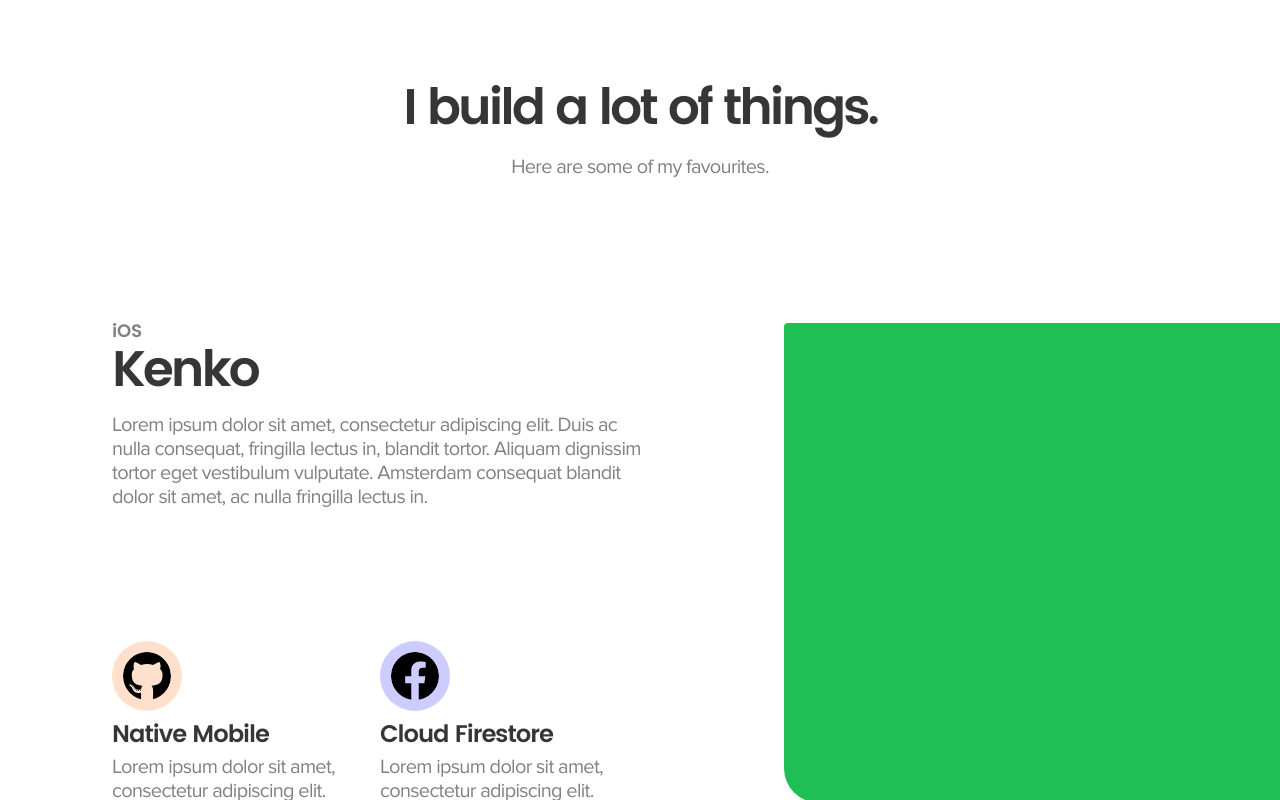
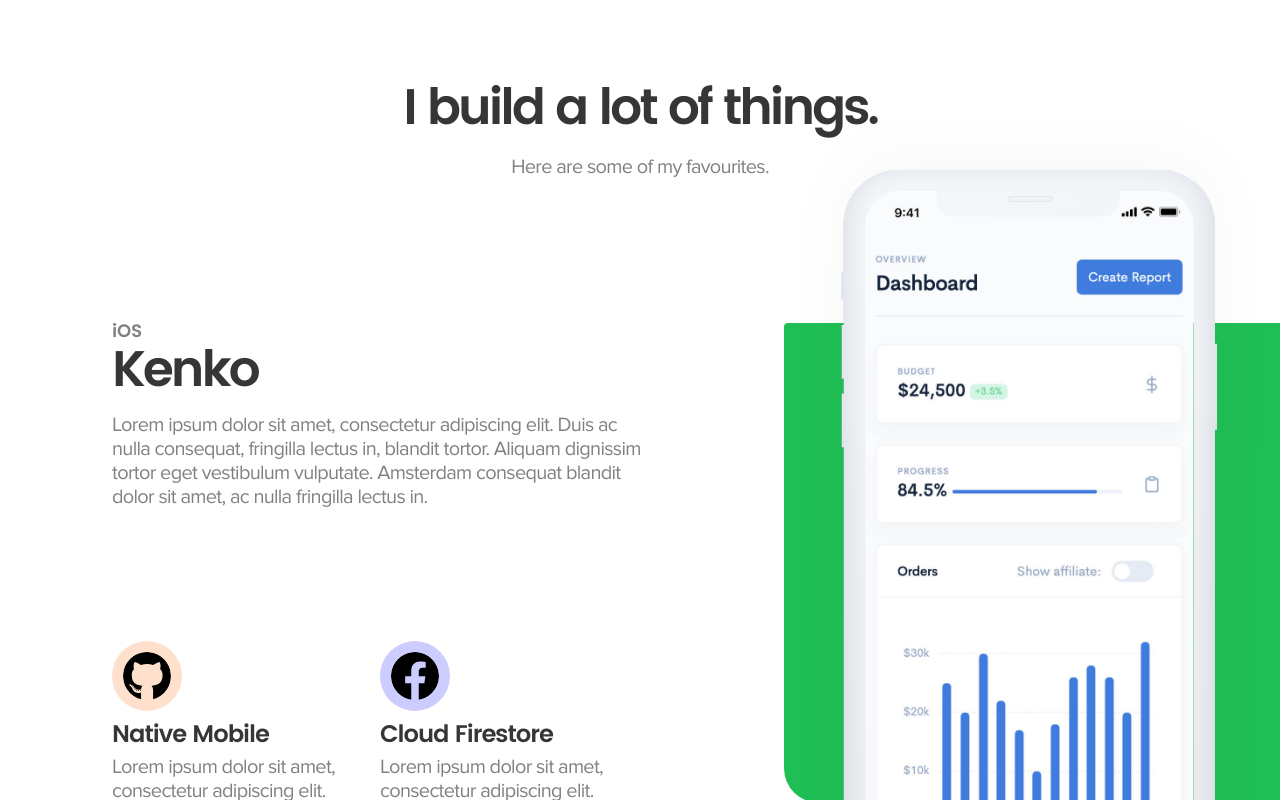
Before and after one commit to RyanWirth/portfolio, a Svelte app: page / in a window 1280 px wide. Shown: the part 3760-4560 px from the top of the page. Built offline with nearby package versions, Linux system fonts and the light colour scheme.

Commit message:
Add Device component

```diff
--- /dev/null
+++ b/src/components/Device.svelte
@@ -0,0 +1,32 @@
+<style type="text/scss">
+  div {
+    position: absolute;
+    top: 50%;
+    left: 50%;
+    width: 100%;
+    transform: translate(-50%, -50%);
+  }
+
+  img {
+    position: absolute;
+  }
+
+  .device__frame {
+    height: auto;
+    max-width: 100%;
+    position: relative;
+  }
+
+  .device__iphone::before,
+  .device__iphone .device__screen {
+    top: 7.784431138%;
+    left: 16.4021164%;
+    width: 66.137566137%;
+    height: 80.838323353%;
+  }
+</style>
+
+<div class="device__iphone">
+  <img class="device__screen" src="/images/kenko.jpg" alt="Kenko" />
+  <img class="device__frame" src="/images/iphone-x.svg" alt="iPhone X" />
+</div>
--- a/src/components/Project.svelte
+++ b/src/components/Project.svelte
@@ -1,4 +1,6 @@
 <script>
+  import Device from "./Device.svelte";
+
   export let type;
   export let title;
   export let description;
@@ -37,6 +39,7 @@
   }
 
   aside {
+    position: relative;
     flex: 52;
     background: #20bf55;
   }
@@ -82,7 +85,9 @@
 </style>
 
 <article>
-  <aside />
+  <aside>
+    <Device />
+  </aside>
   <main>
     <div>
       <h5>{type}</h5>
```
Also changed, not shown: public/images/iphone-x.svg (added), public/images/kenko.jpg (added).
